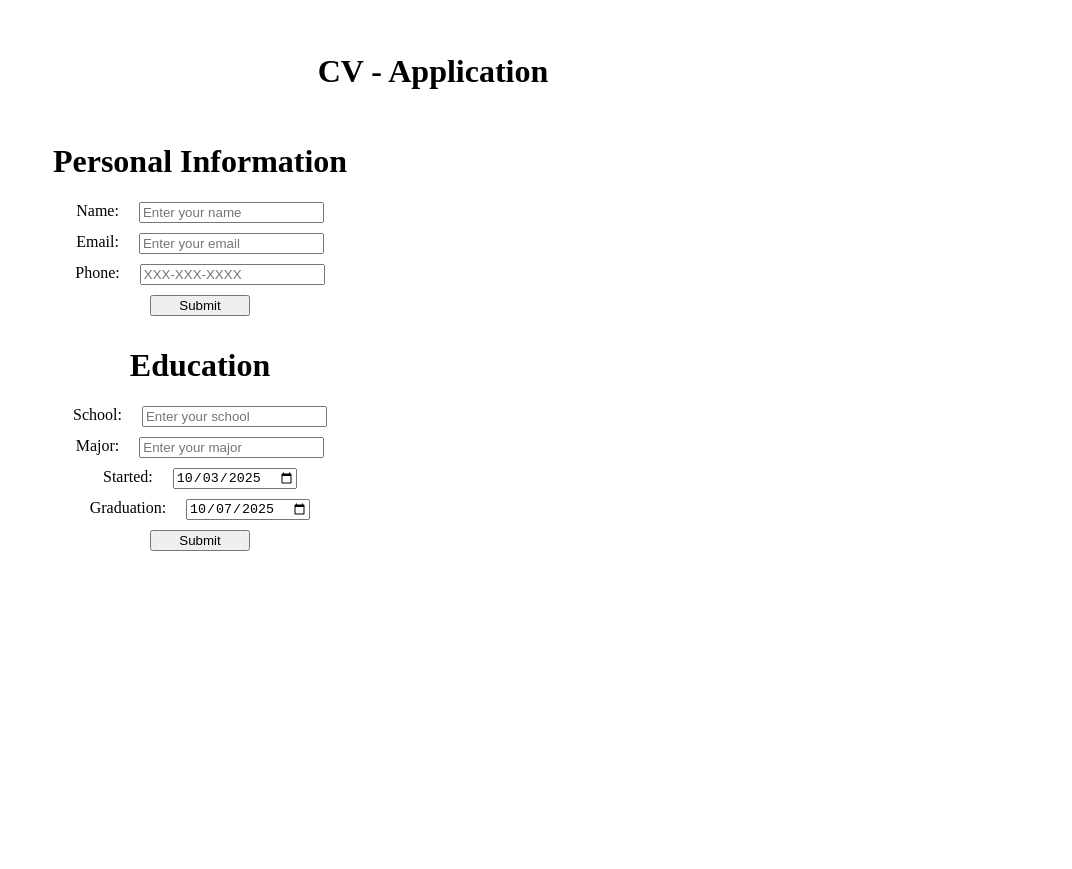
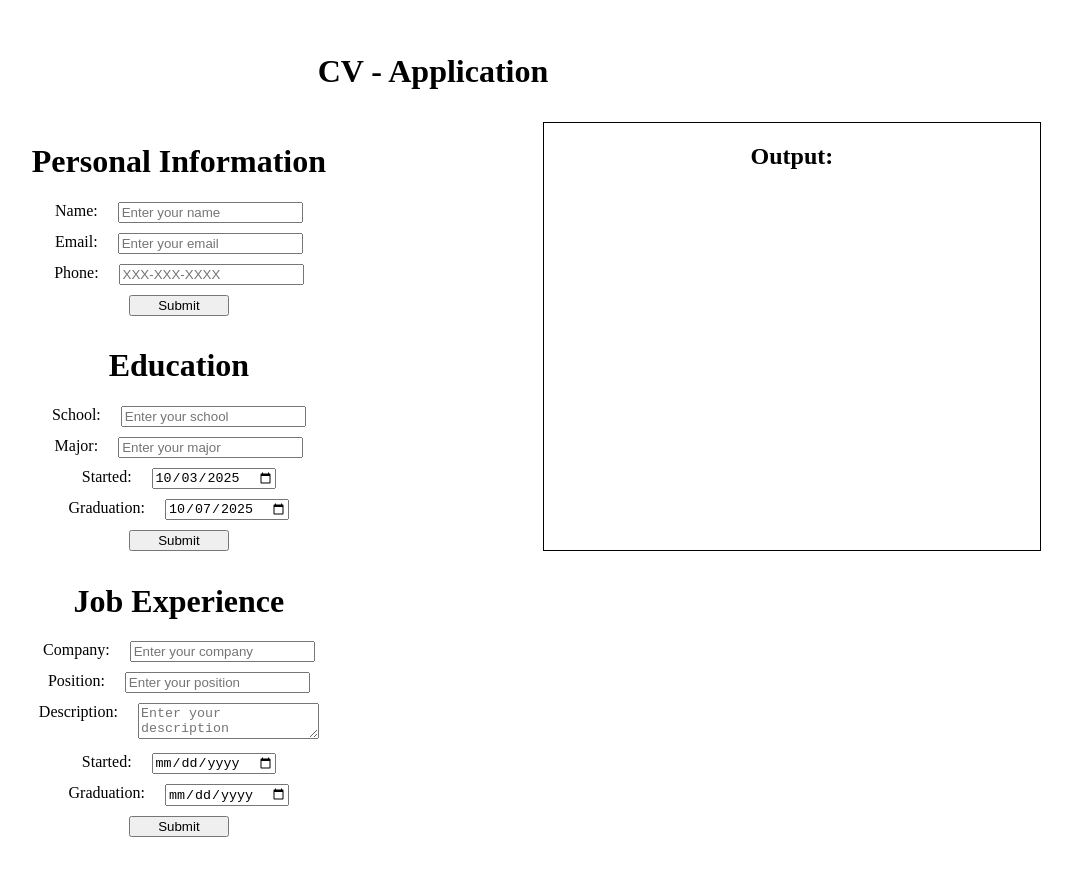
Before and after one commit to hqluke/cv-Application, a React (Vite) app in the folder react/: page / in a window 1280 px wide. Shown: the whole page, without its empty margins (207-1279 px from the left). Before the commit the page ends 800 px from the top, so only its background shows below. Built offline with nearby package versions, Linux system fonts and the light colour scheme.

Commit message:
Added Job Experience form

```diff
--- a/react/src/App.jsx
+++ b/react/src/App.jsx
@@ -4,7 +4,9 @@ import viteLogo from '/vite.svg'
 import './App.css'
 
 
-function App({name, email, phone, school, major, startDate, endDate}) {
+function App({name, email, phone, school, major, startDate, endDate, company, position,
+  description, startDateJob, endDateJob
+}) {
 
   return (
     <>
@@ -17,6 +19,11 @@ function App({name, email, phone, school, major, startDate, endDate}) {
       <p className='outputPara'>{major}</p>
       <p className='outputPara'>{startDate}</p>
       <p className='outputPara'>{endDate}</p>
+      <p className='outputPara'>{company}</p>
+      <p className='outputPara'>{position}</p>
+      <p className='outputPara'>{description}</p>
+      <p className='outputPara'>{startDateJob}</p>
+      <p className='outputPara'>{endDateJob}</p>
     </div>
 
     </>
--- /dev/null
+++ b/react/src/components/JobExperience.jsx
@@ -0,0 +1,121 @@
+import {useState} from 'react';
+
+function JobExperience({onSubmit}){
+
+    const [formData, setFormData] = useState({
+        company: "",
+        position: "",
+        description: "",
+        startDateJob: "",
+        endDateJob: ""
+    })
+
+    const [isEditing, setIsEditing] = useState(false);
+
+    const handleEdit = () => {
+        setIsEditing(false);
+    }
+
+    const handleChange = (field) => (e) => {
+        let value = e.target.value;
+        setFormData(prev => ({ ...prev, [field]: value }));
+    };
+
+
+    const handleData = (e) => {
+        e.preventDefault();
+        onSubmit(formData);
+        setIsEditing(true);
+    }
+
+
+    return(
+    <div className='form-j'>
+      <div className='form-j-h1'>
+        <h1>Job Experience</h1>
+      </div>
+        <form className='form-j' onSubmit={handleData}>
+            <div className='label-j'>
+                <div className='labelLeft-j'>
+                    <label>Company:</label>
+                </div>
+                <div className='labelRight-j'>
+                    <input
+                    type="text"
+                    value={formData.company}
+                    onChange={handleChange('company')}
+                    placeholder='Enter your company'
+                    pattern="[A-Za-z ]{1,32}"
+                    disabled={isEditing}
+                    />
+                </div>
+            </div>
+            <div className='label-j'>
+                <div className='labelLeft-j'>
+                    <label>Position:</label>
+                </div>
+                <div className='labelRight-j'>
+                    <input
+                        type="text"
+                        pattern="[A-Za-z ]{1,32}"
+                        onChange={handleChange('position')}
+                        placeholder='Enter your position'
+                        value = {formData.position}
+                        disabled={isEditing}
+                    />
+                </div>
+            </div>
+            <div className='label-j'>
+                <div className='labelLeft-j'>
+                    <label>Description:</label>
+                </div>
+                <div className='labelRight-j'>
+                    <textarea
+
+                        pattern="[A-Za-z ]{1,200}"
+                        onChange={handleChange('description')}
+                        placeholder='Enter your description'
+                        value = {formData.description}
+                        disabled={isEditing}
+                    />
+                </div>
+            </div>
+            <div className='label-j'>
+                <div className='labelLeft-j'>
+                    <label>Started:</label>
+                </div>
+                <div className='labelRight-j'>
+                    <input
+                        type="date"
+                        value={formData.startDateJob}
+                        onChange={handleChange('startDateJob')}
+                        disabled={isEditing}
+                    />
+                </div>
+            </div>
+            <div className='label-j'>
+                <div className='labelLeft-j'>
+                    <label>Graduation:</label>
+                </div>
+                <div className='labelRight-j'>
+                    <input
+                        type="date"
+                        value={formData.endDateJobs}
+                        onChange={handleChange('endDateJob')}
+                        disabled={isEditing}
+                    />
+                </div>
+            </div>
+            <div className='form-button-j'>
+        {!isEditing && <button className='form-button-submit-j' type='submit'>Submit</button>}
+        {isEditing && <button className='form-button-jdit-j' type='button' onClick={handleEdit}>Edit</button>}
+        </div>
+        </form>
+
+    </div>
+    )
+}
+
+
+
+export{JobExperience};
--- a/react/src/main.jsx
+++ b/react/src/main.jsx
@@ -5,6 +5,7 @@ import { Title } from './components/Title.jsx'
 import { PersonalInformation } from './components/PersonalInformation.jsx'
 import App from './App.jsx'
 import { Education } from './components/Education.jsx'
+import { JobExperience } from './components/JobExperience.jsx'
 
 
 function Root(){
@@ -12,6 +13,7 @@ function Root(){
 
   const [personalData, setPersonalData] = useState(null);
   const [educationData, setEducationData] = useState(null);
+  const [jobData, setJobData] = useState(null);
 
   function handlePersonalForm(formData) {
     setPersonalData(formData);
@@ -21,12 +23,17 @@ function Root(){
     setEducationData(formData);
   }
 
+  function handleJobForm(formData) {
+    setJobData(formData);
+  }
+
   return(
     <>
       <Title></Title>
       <PersonalInformation onSubmit={handlePersonalForm} />
       <Education onSubmit={handleEducationForm}/>
-        {(personalData || educationData) && <App {...personalData} {...educationData}/> }
+      <JobExperience onSubmit={handleJobForm}/>
+        {(personalData || educationData || setJobData) && <App {...personalData} {...educationData} {...jobData} /> }
     </>
   )
 }
--- a/react/src/styles/Style.css
+++ b/react/src/styles/Style.css
@@ -10,7 +10,7 @@ body {
 #root{
   display: grid;
   grid-template-columns: repeat(2, 1frf);
-  grid-template-rows: auto auto auto;
+  grid-template-rows: auto auto auto auto;
   min-width: 95vw;
   gap: 10px;
 }
@@ -86,6 +86,38 @@ form.form-e button{
   justify-content: center;
 }
 
+/* Job */
+.form-j{
+  grid-column: 1/2;
+  grid-row: 4/5;
+
+}
+
+form.form-j{
+  grid-column: 1/2;
+  display: flex;
+  flex-direction: column;
+  gap: 10px;
+
+
+}
+
+form.form-j button{
+  width: 100px;
+}
+
+.form-button-j{
+  display: flex;
+  justify-content:space-around;
+}
+
+
+.label-j{
+  display: flex;
+  gap: 20px;
+  justify-content: center;
+}
+
 
 /* Output */
 
```
